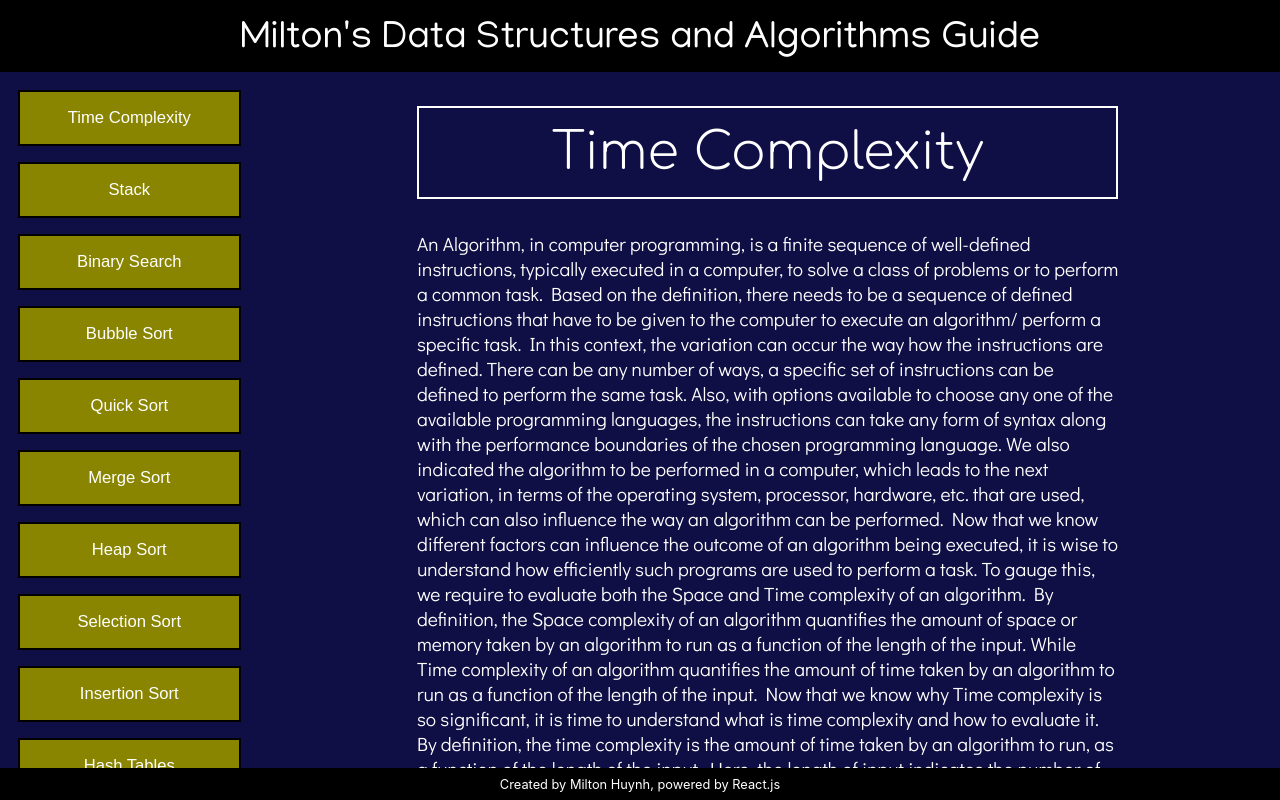
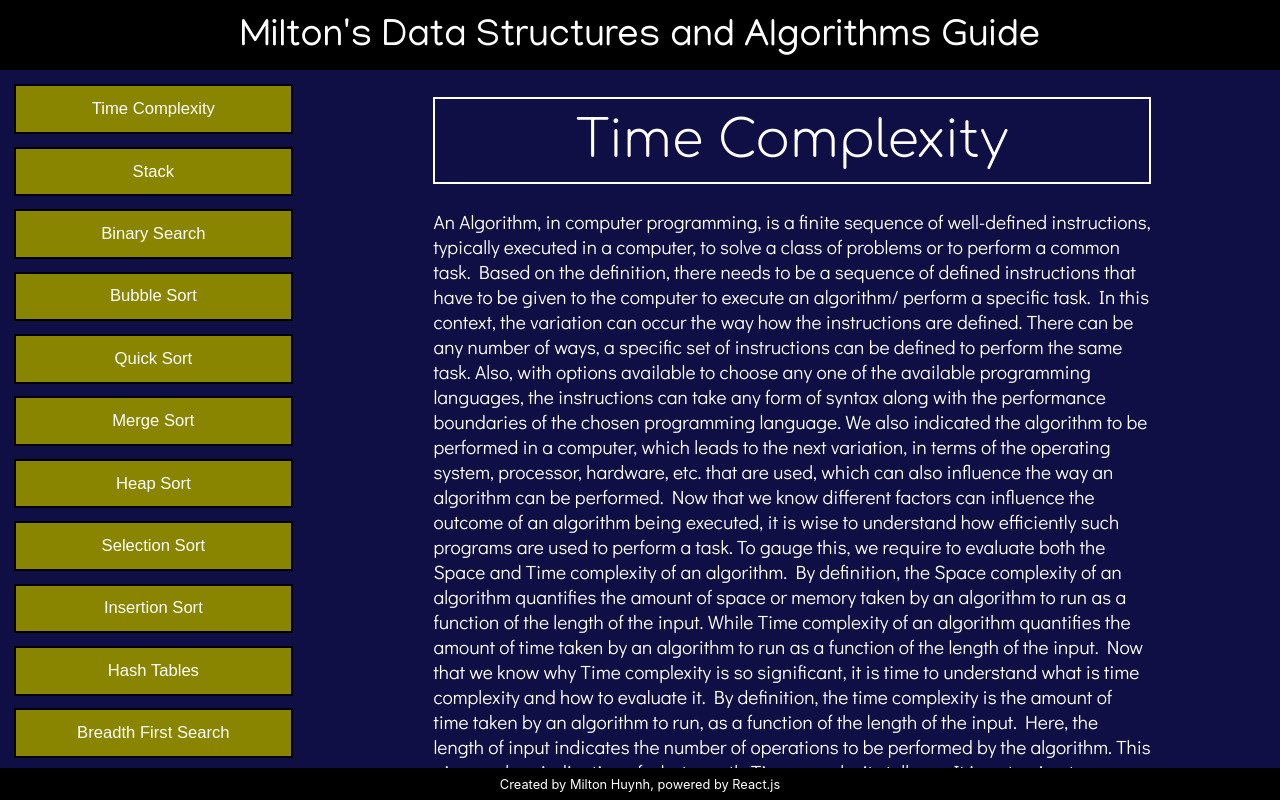
Before and after one commit to miltonhuynh/DSA-guide, a React (Create React App) app in the folder app/: page /DSA-guide/TimeComplexity in a window 1280 px wide. Built offline with nearby package versions, Linux system fonts and the light colour scheme; a web font is replaced by a local one.

Commit message:
Added feature to freeze zoom

```diff
--- a/app/src/App.css
+++ b/app/src/App.css
@@ -17,7 +17,7 @@ body,html {
   align-items: center;
   font-size: 3vw;
   height: 8vh;
-  padding-top: 0.5rem;
+  padding-top: 0.5vw;
   font-family: 'Manjari', sans-serif;
 }
 
@@ -26,24 +26,24 @@ body,html {
   flex-direction: row;
   justify-content: space-between;
   max-height: 88vh;
-  padding: 0.1rem;
+  padding: 0.1vw;
 }
 
 #Navigator {
-  width: 20vw;
+  width: 25vw;
   overflow-y: scroll;
 }
 
 .Concept_Links {
-  border: 2px solid black;
-  margin: 1rem;
+  border: 0.2vw solid black;
+  margin: 1vw;
   cursor: pointer;
   transition: 0.4s;
   text-align: center;
   background: rgb(138, 133, 0);
   color: white;
   font-size: 1.3vw;
-  padding: 1rem;
+  padding: 1vw;
   font-family: 'Zen Maru Gothic', sans-serif;
 }
 
@@ -51,16 +51,16 @@ body,html {
   background: rgb(251, 255, 0);
   color: black;
   font-size: 1.6vw;
-  padding: 1.5rem;
-  margin: 1.5rem 1rem 1.5rem 1rem;
+  padding: 1.5vw;
+  margin: 1.5vw 1vw 1.5vw 1vw;
 }
 
 .Concept_title {
   color: white;
   text-align: center;
-  margin: 2rem 10rem 2rem 10rem;
-  border: 2px solid white;
-  padding: 1rem;
+  margin: 2vw 10vw 2vw 10vw;
+  border: 0.2vw solid white;
+  padding: 1vw;
   font-size: 4vw;
   font-family: 'Comfortaa', cursive;
 }
@@ -74,26 +74,26 @@ body,html {
 .Concept_description {
   color: white;
   font-size: 1.5vw;
-  margin: 2rem 10rem 2rem 10rem;
+  margin: 2vw 10vw 2vw 10vw;
   font-family: 'Didact Gothic', sans-serif;
 }
 
 .Code_box {
-  font-size: 2vw;
-  margin: 2rem 10rem 2rem 10rem;
+  font-size: 1.5vw;
+  margin: 2vw 10vw 2vw 10vw;
 }
 
 .Code {
   font-size: 1.2vw;
   color: white;
-  border: 1px solid white;
-  padding: 2rem;
-  margin: 1rem;
+  border: 0.1vw solid white;
+  padding: 2vw;
+  margin: 1vw;
 }
 
 /* width */
 ::-webkit-scrollbar {
-  width: 1rem;
+  width: 1vw;
 }
 
 /* Track */
@@ -105,7 +105,7 @@ body,html {
 ::-webkit-scrollbar-thumb {
   background: rgb(181, 184, 0);
   transition: 1s;
-  border: 2px solid black;
+  border: 0.2vw solid black;
 }
 
 /* Handle on hover */
```
